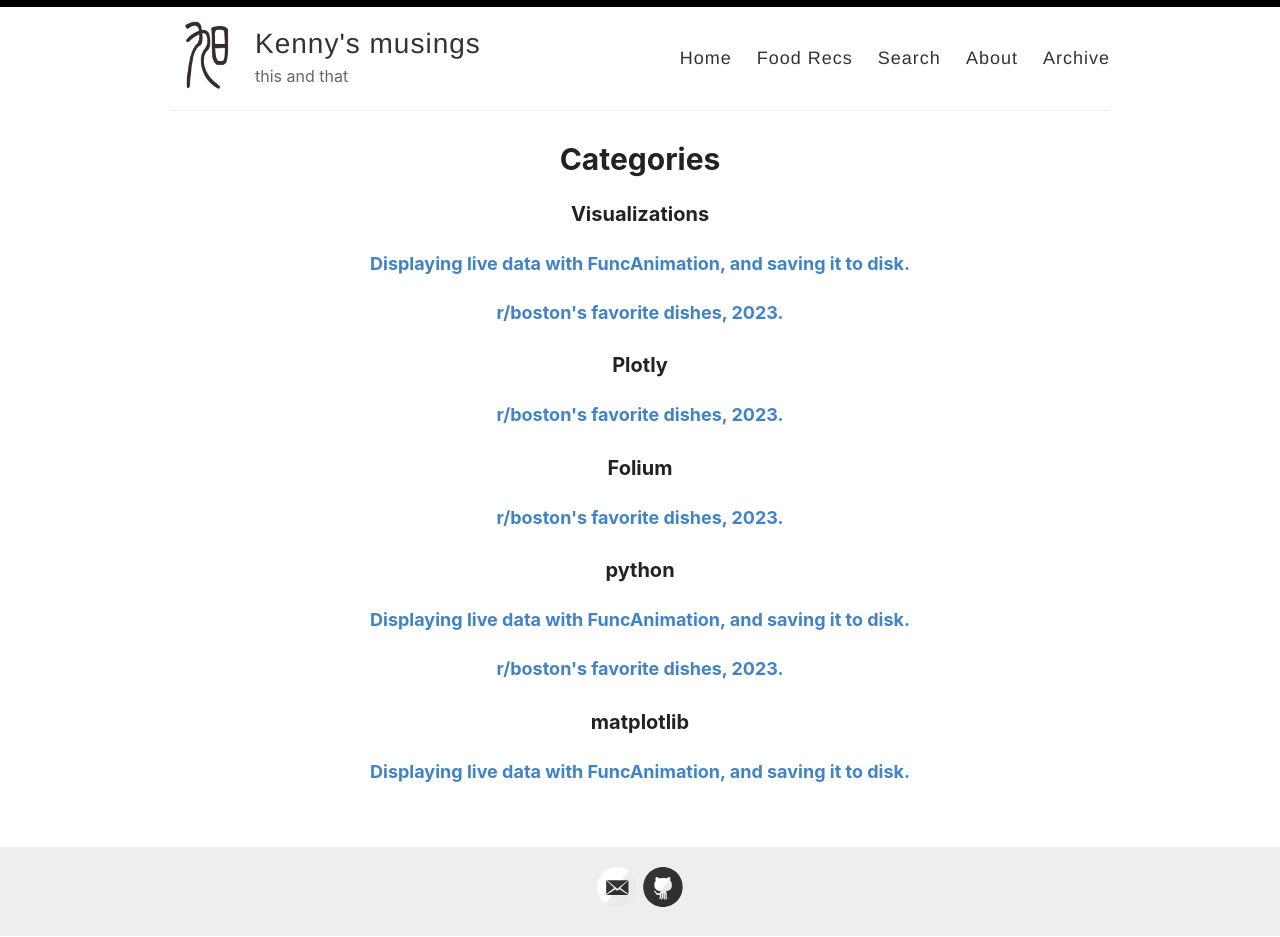
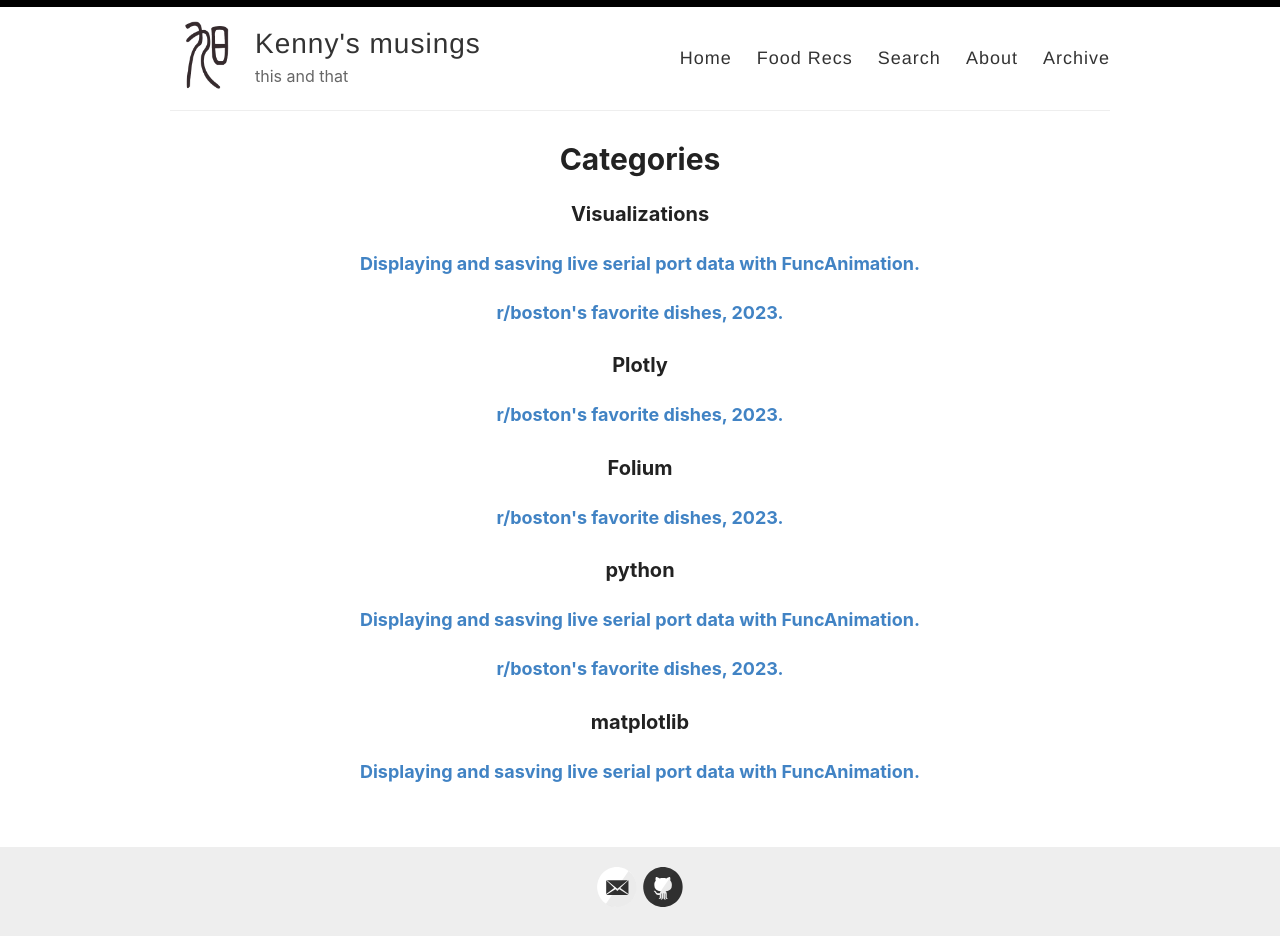
Before and after one commit to kfchou/kfchou.github.io, a Jekyll site: the page built from _pages/categories.md, in a window 1280 px wide. Built offline with Jekyll 4.4.1, drawn with Linux system fonts in a browser that asks for light colours.

Commit message:
update title

```diff
--- a/_posts/2023-10-06-funcanimation_generators.md
+++ b/_posts/2023-10-06-funcanimation_generators.md
@@ -1,6 +1,6 @@
 ---
 layout: post
-title: Displaying live data with FuncAnimation, and saving it to disk.
+title: Displaying and sasving live serial port data with FuncAnimation.
 categories: [Visualizations, matplotlib, python]
 ---
 
```
